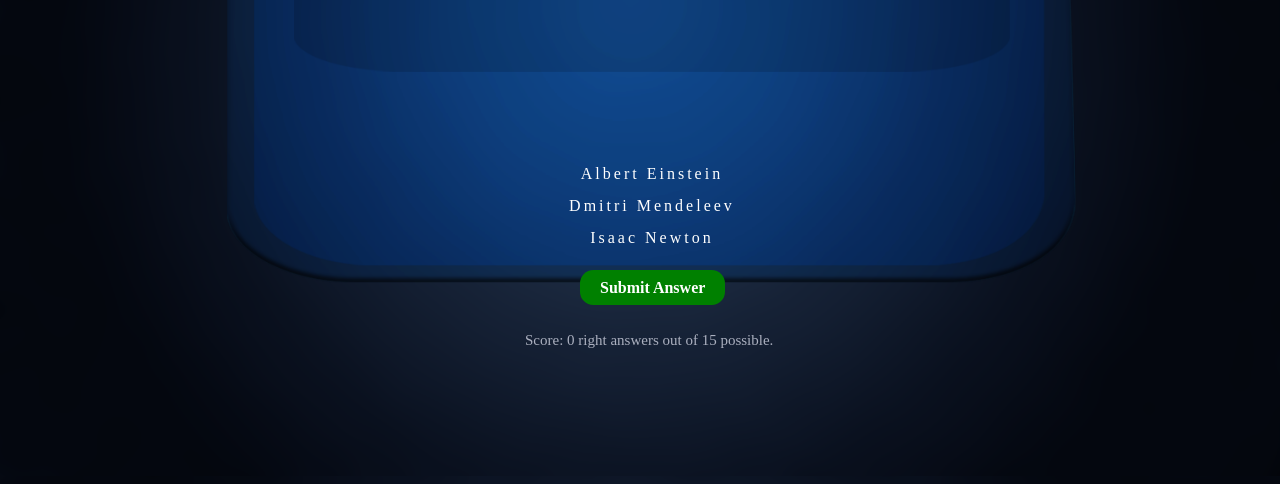
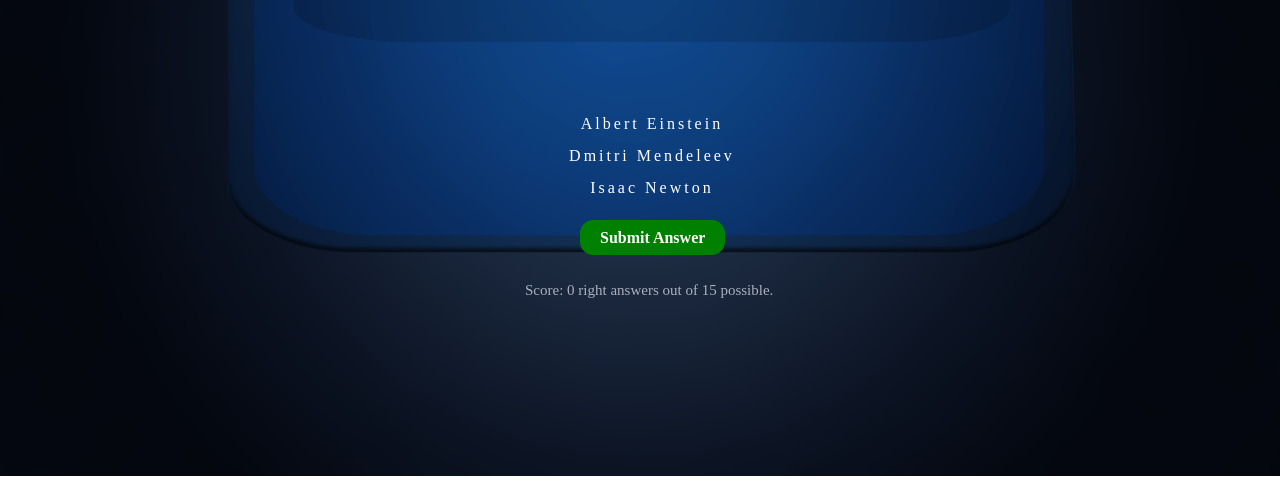
Before and after one commit to FactsQ/webapp, a plain HTML site: page Math.html in a window 1280 px wide. Shown: the part 324-808 px from the top of the page. Drawn offline with Linux system fonts and the light colour scheme; a web font is replaced by a local one.

Commit message:
Update question.css

```diff
--- a/css/question.css
+++ b/css/question.css
@@ -52,7 +52,7 @@ body
 h1{
 
 	text-align: center;
-	font-style:	 stroke;
+	font-style: stroke;
 	float: left;
 	color: white;
 	font-weight: 6px;
@@ -117,8 +117,8 @@ h1{
  	min-height: 650px;
  	min-width: 900px;
  	float: center;
- 	padding-top: 80px;
- 	margin-top: 70px;
+ 	padding-top: 60px;
+ 	margin-top: 40px;
 
  	-webkit-animation-delay: 1s;
   	-moz-animation-delay: 1s;
```
